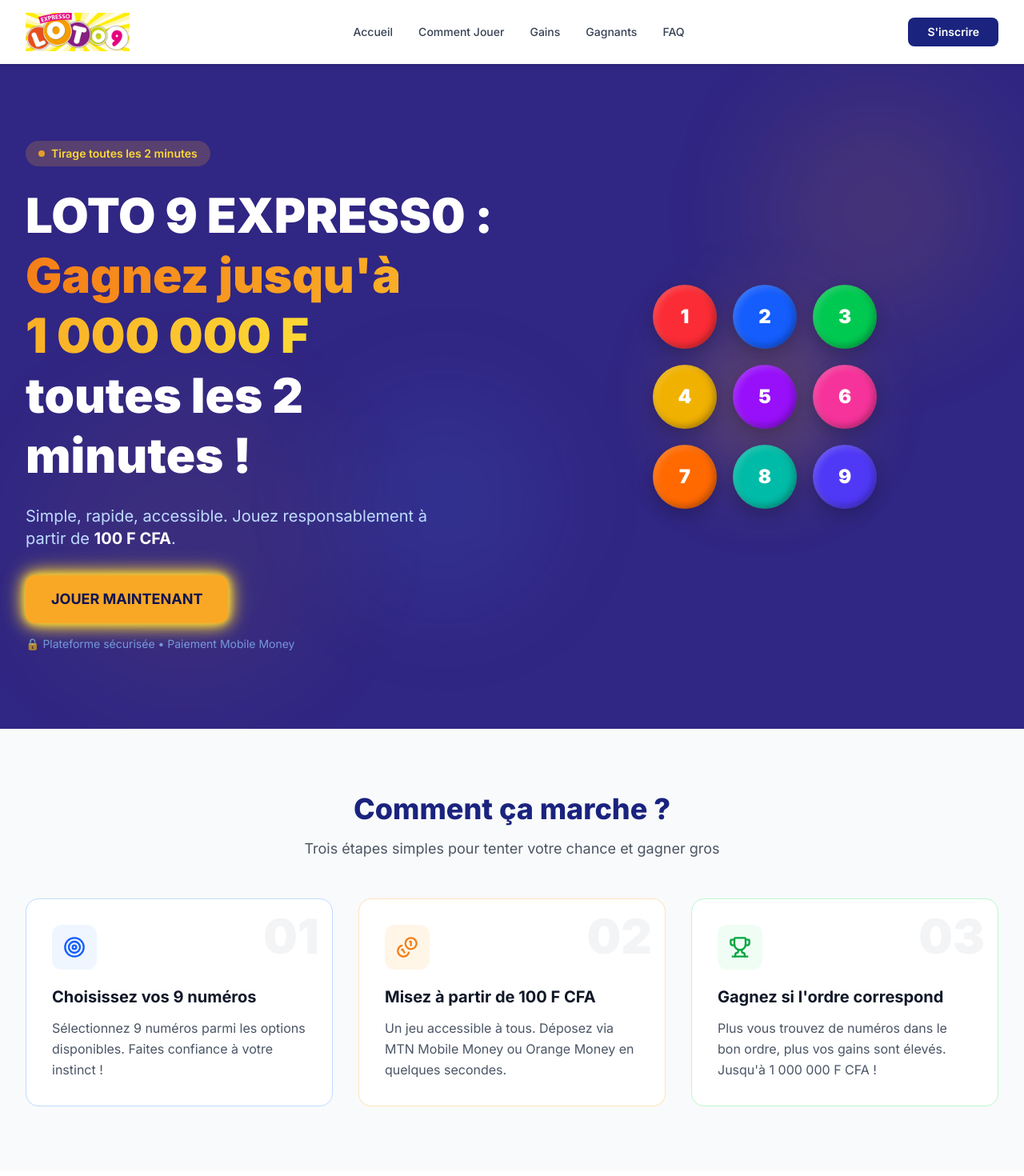
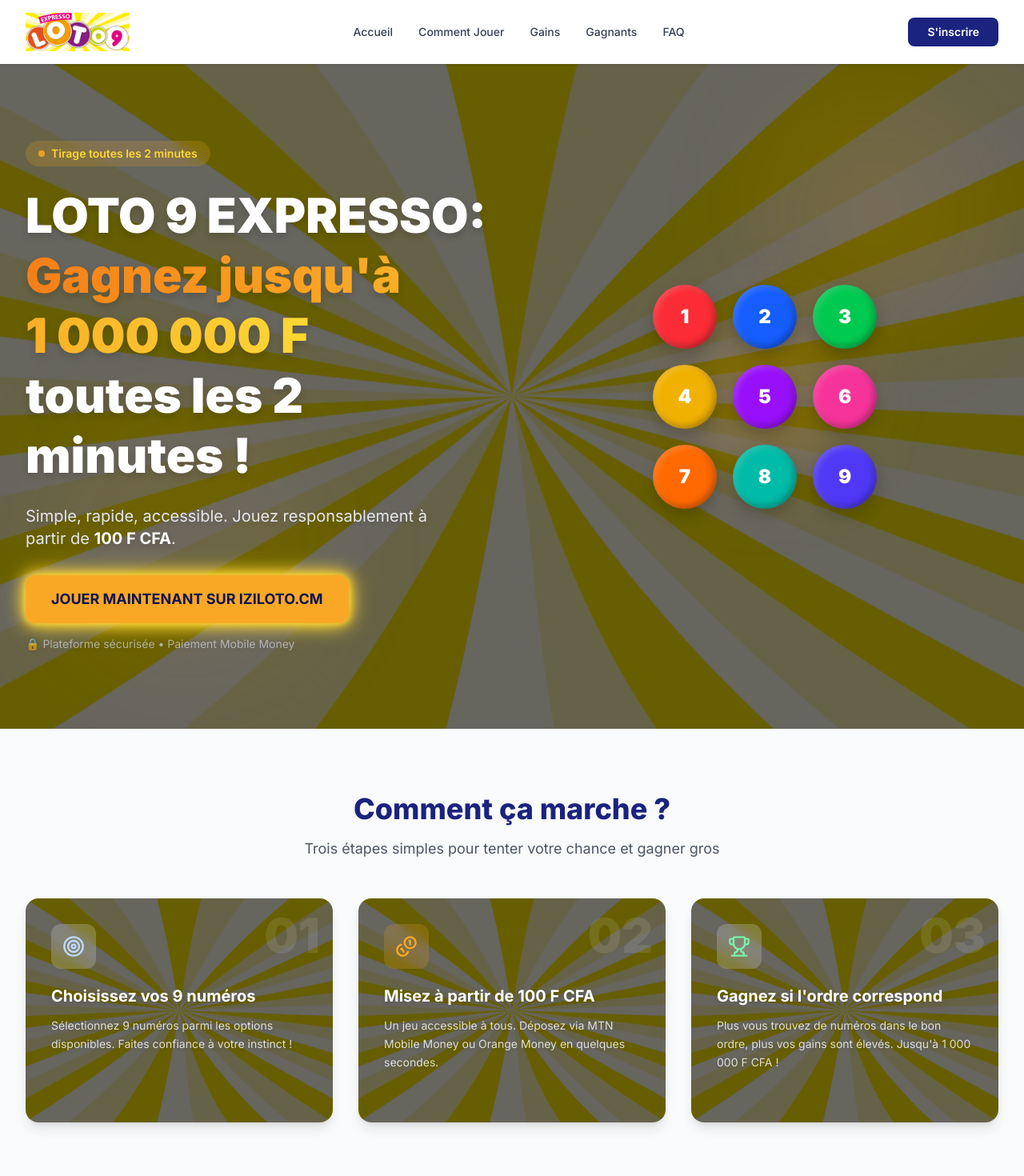
Before and after one commit to CodeSage25/Loto-9-Expresso-landing-page, a Next.js app: page / in a window 1280 px wide. Shown: the top 1470 px of the page at 80% size. Built offline with nearby package versions, Linux system fonts and the light colour scheme.

Commit message:
insertion background loto9

```diff
--- a/app/layout.tsx
+++ b/app/layout.tsx
@@ -15,9 +15,9 @@
 });
 
 export const metadata: Metadata = {
-  title: "LOTO 9 EXPRESS0 — Gagnez jusqu'à 1 000 000 F CFA | IziLoto.cm",
+  title: "Loto 9 EXPRESS0 — Gagnez jusqu'à 1 000 000 F CFA | IziLoto.cm",
   description:
-    "Jouez au LOTO 9 EXPRESS0 sur IziLoto.cm. Choisissez 9 numéros, misez à partir de 100 F CFA et gagnez jusqu'à 1 000 000 F CFA toutes les 2 minutes. Disponible au Cameroun via MTN Mobile Money et Orange Money.",
+    "Jouez au Loto 9 EXPRESS0 sur IziLoto.cm. Choisissez 9 numéros, misez à partir de 100 F CFA et gagnez jusqu'à 1 000 000 F CFA toutes les 2 minutes. Disponible au Cameroun via MTN Mobile Money et Orange Money.",
   keywords:
     "loto, cameroun, jeu, loterie, loto 9, express, iziloto, mobile money, gains",
   authors: [{ name: "Dyce Gaming" }],
@@ -28,7 +28,7 @@
     icon: "/favicon.svg",
   },
   openGraph: {
-    title: "LOTO 9 EXPRESS0 — Gagnez jusqu'à 1 000 000 F CFA",
+    title: "Loto 9 EXPRESS0 — Gagnez jusqu'à 1 000 000 F CFA",
     description:
       "Simple, rapide, accessible. Jouez responsablement à partir de 100 F CFA.",
     type: "website",
--- a/components/HeroSection.tsx
+++ b/components/HeroSection.tsx
@@ -65,12 +65,53 @@
 // ===========================
 export default function HeroSection() {
   return (
-    <section className="relative overflow-hidden bg-gradient-to-br from-primary-dark via-primary to-primary-light min-h-[500px] md:min-h-[600px] flex items-center">
-      {/* Décos arrière-plan */}
+    <section className="relative overflow-hidden min-h-[500px] md:min-h-[600px] flex items-center">
+      {/*
+        - relative : pour positionner l'image de fond et l'overlay
+        - overflow-hidden : cache tout ce qui dépasse
+        - Plus de bg-gradient : remplacé par l'image ci-dessous
+      */}
+
+      {/* ===========================
+          🖼️ IMAGE DE FOND
+          ===========================
+          Position absolute pour couvrir toute la section.
+          object-cover : l'image remplit tout sans déformation.
+          object-center : centrée dans son conteneur.
+      */}
+      <div
+        className="absolute inset-0 w-full h-full"
+        style={{
+          backgroundImage: "url('/images/Logo_Fonds_Loto9_Expresso.png')",
+          backgroundSize: "cover",
+          backgroundPosition: "center",
+          backgroundRepeat: "no-repeat",
+        }}
+      />
+
+      {/* ===========================
+          🌑 OVERLAY SOMBRE
+          ===========================
+          Couche semi-transparente par-dessus l'image
+          pour que le texte blanc reste lisible.
+          Ajuste l'opacité : bg-black/60 = 60% noir.
+          - Plus le chiffre est grand, plus c'est sombre
+          - /50 = léger, /60 = moyen, /70 = sombre
+      */}
+      <div className="absolute inset-0 bg-black/60" />
+
+      {/* ===========================
+          ✨ ÉLÉMENTS DÉCORATIFS (par-dessus l'overlay)
+          =========================== */}
       <div className="absolute top-10 right-10 w-48 md:w-72 h-48 md:h-72 bg-gold/10 rounded-full blur-3xl" />
       <div className="absolute bottom-10 left-10 w-64 md:w-96 h-64 md:h-96 bg-gold/5 rounded-full blur-3xl" />
-      <div className="absolute top-1/2 left-1/3 w-40 md:w-64 h-40 md:h-64 bg-blue-400/10 rounded-full blur-3xl" />
 
+      {/* ===========================
+          📦 CONTENU PRINCIPAL (par-dessus tout)
+          ===========================
+          z-10 : s'assure que le contenu est AU-DESSUS
+          de l'image et de l'overlay
+      */}
       <div className="section-container relative z-10 py-12 md:py-24">
         <div className="grid grid-cols-1 lg:grid-cols-2 gap-8 lg:gap-12 items-center">
           {/* ===========================
@@ -83,14 +124,18 @@
             className="text-center lg:text-left"
           >
             {/* Badge */}
-            <div className="inline-flex items-center gap-2 bg-gold/20 text-gold-light px-4 py-1.5 rounded-full text-sm font-semibold mb-6">
+            <div className="inline-flex items-center gap-2 bg-gold/20 text-gold-light px-4 py-1.5 rounded-full text-sm font-semibold mb-6 backdrop-blur-sm">
               <span className="w-2 h-2 bg-gold rounded-full animate-pulse" />
               Tirage toutes les 2 minutes
             </div>
 
-            {/* Titre H1 — tailles responsive */}
-            <h1 className="text-3xl sm:text-4xl md:text-5xl lg:text-6xl font-black text-white leading-tight mb-6">
-              LOTO 9 EXPRESS0 :
+            {/* Titre H1 */}
+            <h1 className="text-3xl sm:text-4xl md:text-5xl lg:text-6xl font-black text-white leading-tight mb-6 drop-shadow-lg">
+              {/*
+                drop-shadow-lg : ajoute une ombre au texte
+                pour qu'il ressorte bien sur l'image de fond
+              */}
+              LOTO 9 EXPRESSO:
               <br />
               <span className="text-gradient-gold">
                 Gagnez jusqu&apos;à
@@ -101,17 +146,14 @@
             </h1>
 
             {/* Sous-titre */}
-            <p className="text-base md:text-xl text-blue-200 mb-8 max-w-lg mx-auto lg:mx-0">
+            <p className="text-base md:text-xl text-gray-200 mb-8 max-w-lg mx-auto lg:mx-0 drop-shadow-md">
               Simple, rapide, accessible. Jouez responsablement à partir de{" "}
               <strong className="text-white">100 F CFA</strong>.
             </p>
 
             {/* ===========================
                 🎱 BOULES VERSION MOBILE
-                ===========================
-                Visibles uniquement sur mobile/tablette (lg:hidden)
-                Disposition horizontale compacte
-            */}
+                =========================== */}
             <div className="flex justify-center gap-2 mb-8 lg:hidden flex-wrap">
               {[1, 2, 3, 4, 5, 6, 7, 8, 9].map((num, index) => (
                 <LotoBall
@@ -132,22 +174,19 @@
                 rel="noopener noreferrer"
                 className="btn-cta animate-glow text-center text-base md:text-lg"
               >
-                JOUER MAINTENANT
+                JOUER MAINTENANT SUR IZILOTO.CM
               </Link>
             </div>
 
             {/* Réassurance */}
-            <p className="mt-4 text-sm text-blue-300/70 text-center lg:text-left">
+            <p className="mt-4 text-sm text-gray-300/70 text-center lg:text-left drop-shadow-sm">
               🔒 Plateforme sécurisée • Paiement Mobile Money
             </p>
           </motion.div>
 
           {/* ===========================
               🎱 BOULES VERSION DESKTOP
-              ===========================
-              Visibles uniquement sur desktop (hidden lg:flex)
-              Grille 3x3 avec grosses boules
-          */}
+              =========================== */}
           <motion.div
             initial={{ opacity: 0, scale: 0.8 }}
             animate={{ opacity: 1, scale: 1 }}
--- a/components/HowItWorks.tsx
+++ b/components/HowItWorks.tsx
@@ -8,16 +8,18 @@
 // ===========================
 // 📋 DONNÉES DES 3 ÉTAPES
 // ===========================
-// On sépare les données du rendu pour faciliter la maintenance.
-// Chaque étape a une icône, un titre et une description.
+// overlayColor : couleur semi-transparente par-dessus l'image de fond
+// Chaque carte a sa propre teinte pour les différencier
 const steps = [
   {
     icon: Target,
     title: "Choisissez vos 9 numéros",
     description:
       "Sélectionnez 9 numéros parmi les options disponibles. Faites confiance à votre instinct !",
-    color: "bg-blue-50 text-blue-600",
-    borderColor: "border-blue-200",
+    overlayColor: "absolute inset-0 bg-black/60",
+
+    iconBg: "bg-white/20",
+    iconColor: "text-blue-200",
     step: "01",
   },
   {
@@ -25,8 +27,10 @@
     title: "Misez à partir de 100 F CFA",
     description:
       "Un jeu accessible à tous. Déposez via MTN Mobile Money ou Orange Money en quelques secondes.",
-    color: "bg-gold/10 text-gold-dark",
-    borderColor: "border-gold/30",
+    overlayColor: "absolute inset-0 bg-black/60",
+
+    iconBg: "bg-gold/20",
+    iconColor: "text-gold",
     step: "02",
   },
   {
@@ -34,8 +38,10 @@
     title: "Gagnez si l'ordre correspond",
     description:
       "Plus vous trouvez de numéros dans le bon ordre, plus vos gains sont élevés. Jusqu'à 1 000 000 F CFA !",
-    color: "bg-green-50 text-green-600",
-    borderColor: "border-green-200",
+    overlayColor: "absolute inset-0 bg-black/60",
+
+    iconBg: "bg-white/20",
+    iconColor: "text-green-300",
     step: "03",
   },
 ];
@@ -46,12 +52,6 @@
 export default function HowItWorks() {
   return (
     <section id="comment-jouer" className="py-20 bg-gray-50">
-      {/*
-        id="comment-jouer" : ancre pour le menu de navigation
-        py-20 : padding vertical généreux
-        bg-gray-50 : fond gris très léger pour contraster avec le hero
-      */}
-
       <div className="section-container">
         {/* Titre + sous-titre */}
         <motion.div
@@ -68,62 +68,90 @@
 
         {/* ===========================
             📦 GRILLE DES 3 CARTES
-            ===========================
-            grid-cols-1 : 1 colonne sur mobile
-            md:grid-cols-3 : 3 colonnes à partir de 768px
-        */}
-        <div className="grid grid-cols-1 md:grid-cols-3 gap-8">
+            =========================== */}
+        <div className="grid grid-cols-1 md:grid-cols-3 gap-6 md:gap-8">
           {steps.map((step, index) => (
             <motion.div
               key={step.step}
-              // Animation : apparaît en montant, avec un délai croissant
               initial={{ opacity: 0, y: 40 }}
               whileInView={{ opacity: 1, y: 0 }}
               viewport={{ once: true, margin: "-50px" }}
               transition={{ duration: 0.5, delay: index * 0.2 }}
               className={`
-                relative bg-white rounded-2xl p-8
-                border ${step.borderColor}
-
+                relative overflow-hidden rounded-2xl
+                min-h-[280px]
+                shadow-lg hover:shadow-2xl
                 transition-all duration-300
                 group
               `}
             >
-              {/*
-                group : permet de cibler les enfants au hover
-                hover:-translate-y-2 : la carte monte légèrement au survol
-                hover:shadow-xl : ombre plus marquée au survol
+              {/* ===========================
+                  🖼️ IMAGE DE FOND
+                  ===========================
+                  Même image sur les 3 cartes.
+                  Chaque carte a un overlay de couleur différente.
               */}
+              <div
+                className="absolute inset-0 w-full h-full"
+                style={{
+                  backgroundImage:
+                    "url('/images/Logo_Fonds_Loto9_Expresso.png')",
+                  backgroundSize: "cover",
+                  backgroundPosition: "center",
+                  backgroundRepeat: "no-repeat",
+                }}
+              />
 
+              {/* ===========================
+                  🌑 OVERLAY COLORÉ
+                  ===========================
+                  Couche colorée semi-transparente par-dessus l'image.
+                  - Donne sa couleur distinctive à chaque carte
+                  - S'éclaircit légèrement au hover (group-hover)
+              */}
+              <div
+                className={`
+                  absolute inset-0
+                  ${step.overlayColor}
+
+                  transition-all duration-500
+                `}
+              />
+
+              {/* ===========================
+                  📦 CONTENU DE LA CARTE
+                  ===========================
+                  z-10 : par-dessus l'image et l'overlay
+              */}
+              <div className="relative z-10 p-8 h-full flex flex-col">
                 {/* Numéro d'étape en arrière-plan */}
-              <span className="absolute top-4 right-4 text-6xl font-black text-gray-100 select-none">
+                <span className="absolute top-4 right-4 text-6xl font-black text-white/10 select-none">
                   {step.step}
                 </span>
 
-              {/* Icône dans un cercle coloré */}
+                {/* Icône dans un cercle */}
                 <div
                   className={`
-                  w-14 h-14 rounded-xl ${step.color}
+                    w-14 h-14 rounded-xl
+                    ${step.iconBg}
+                    backdrop-blur-sm
                     flex items-center justify-center mb-5
                     group-hover:scale-110 transition-transform duration-300
                   `}
                 >
-                {/*
-                  step.icon est un composant Lucide React.
-                  On l'utilise comme <step.icon /> grâce à JSX.
-                */}
-                <step.icon size={28} />
+                  <step.icon size={28} className={step.iconColor} />
                 </div>
 
                 {/* Titre de l'étape */}
-              <h3 className="text-xl font-bold text-gray-900 mb-3">
+                <h3 className="text-xl font-bold text-white mb-3 drop-shadow-md">
                   {step.title}
                 </h3>
 
                 {/* Description */}
-              <p className="text-gray-600 leading-relaxed">
+                <p className="text-white/80 leading-relaxed text-sm drop-shadow-sm">
                   {step.description}
                 </p>
+              </div>
             </motion.div>
           ))}
         </div>
```
Also changed, not shown: public/images/Logo_Fonds_Loto9_Expresso.png (added). Lines whose indentation alone changed are shown as unchanged.
